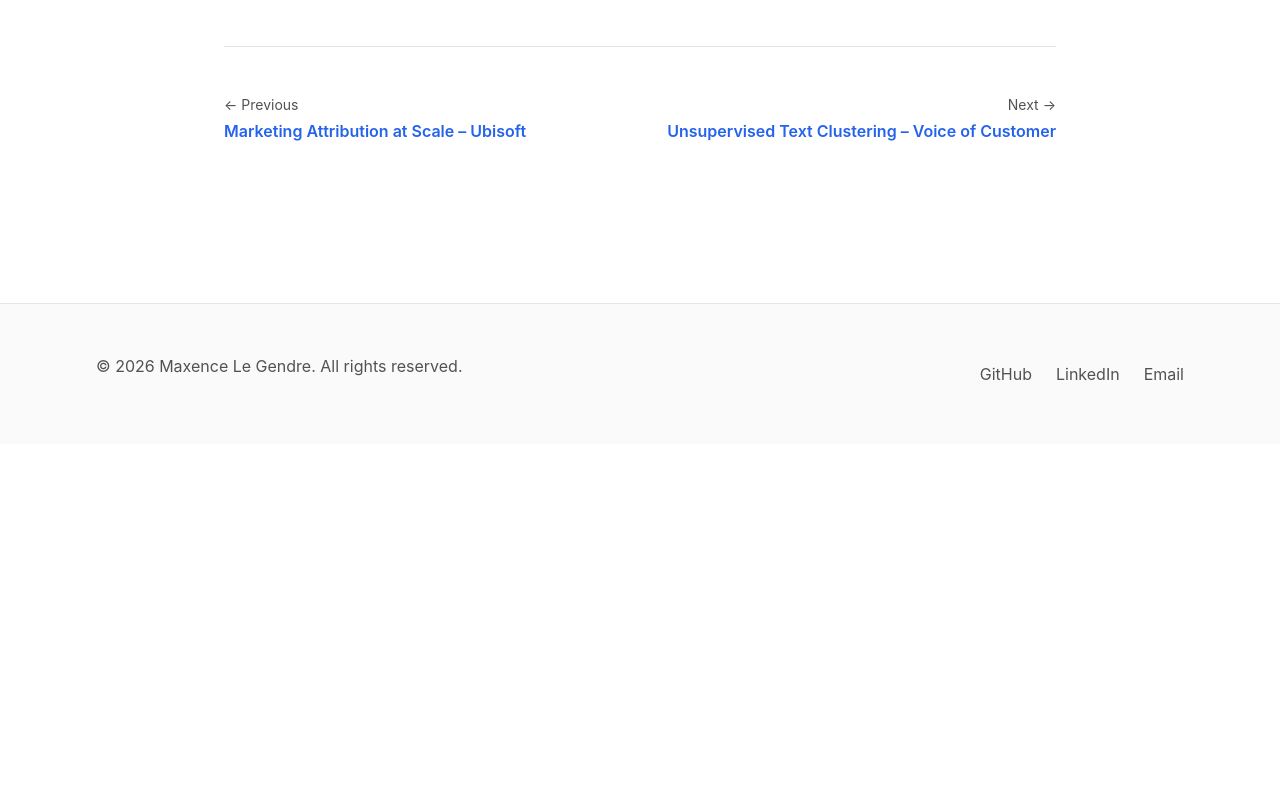
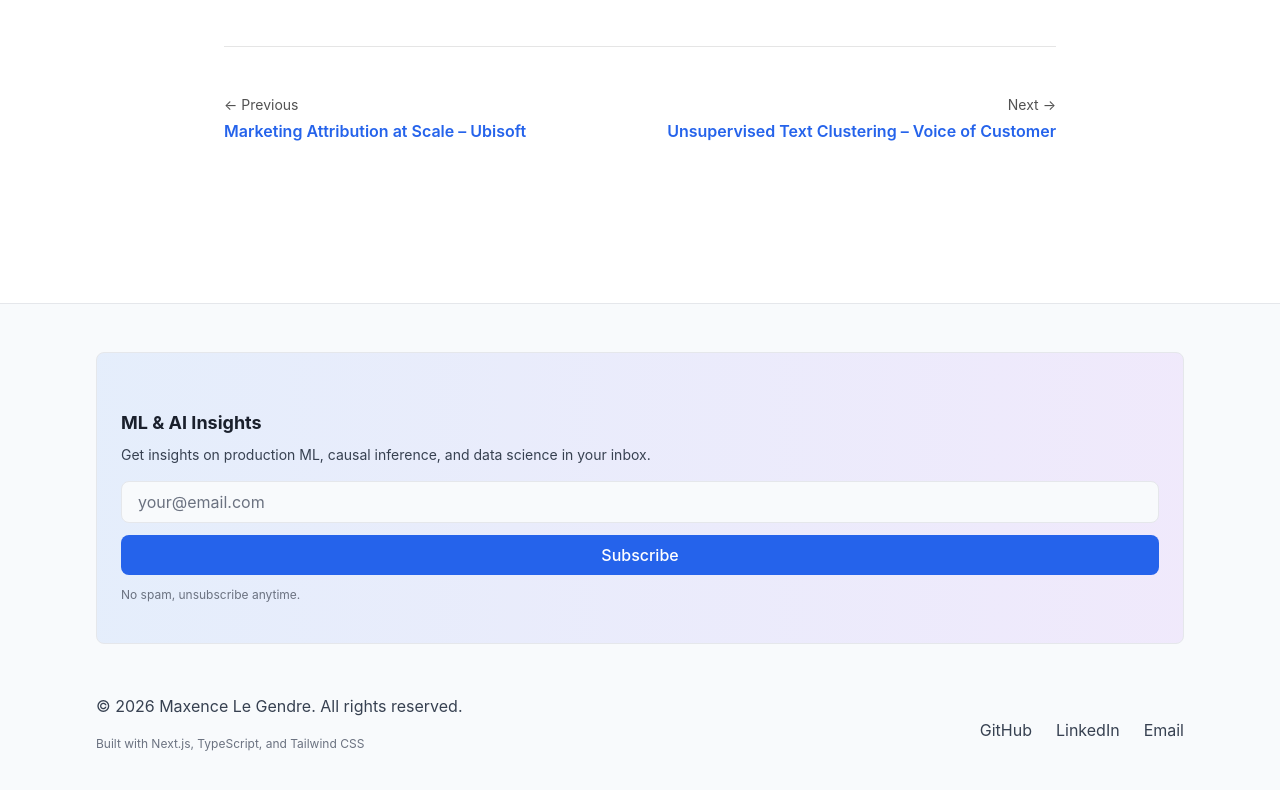
Before and after one commit to magicmaxmagic/portfolio, a Next.js app: page /projects/medical-ner in a window 1280 px wide. Shown: the part 6124-6914 px from the top of the page. Before the commit the page ends 6568 px from the top, so only its background shows below. Built offline with nearby package versions, Linux system fonts and the light colour scheme; no server answers.

Commit message:
feat: Add newsletter signup integration

```diff
--- /dev/null
+++ b/app/api/newsletter/route.ts
@@ -0,0 +1,70 @@
+import { NextResponse } from 'next/server';
+
+interface NewsletterSignup {
+  email: string;
+  subscribedAt: string;
+  confirmed: boolean;
+}
+
+// Simple in-memory storage (in production, use a database or email service like Brevo/Mailchimp)
+const subscribers: NewsletterSignup[] = [];
+
+export async function POST(request: Request) {
+  try {
+    const body = await request.json();
+    const { email } = body;
+
+    // Validate email
+    if (!email || !email.includes('@')) {
+      return NextResponse.json(
+        { message: 'Invalid email address' },
+        { status: 400 }
+      );
+    }
+
+    // Check if already subscribed
+    if (subscribers.some(sub => sub.email === email)) {
+      return NextResponse.json(
+        { message: 'This email is already subscribed' },
+        { status: 400 }
+      );
+    }
+
+    // Add subscriber (in production, send confirmation email via Brevo/Mailchimp)
+    subscribers.push({
+      email,
+      subscribedAt: new Date().toISOString(),
+      confirmed: false, // Would be set to true after email confirmation
+    });
+
+    // TODO: Send confirmation email via Brevo or Mailchimp
+    // For now, just log it
+    console.log(`New newsletter subscriber: ${email}`);
+
+    // Track in Sentry if available
+    try {
+      const Sentry = await import('@sentry/nextjs').then(m => m.default);
+      Sentry.captureMessage(`Newsletter signup: ${email}`, 'info');
+    } catch {
+      // Sentry not available, continue
+    }
+
+    return NextResponse.json(
+      { message: 'Successfully subscribed! Please confirm your email.' },
+      { status: 200 }
+    );
+  } catch (error) {
+    console.error('Newsletter signup error:', error);
+    return NextResponse.json(
+      { message: 'Failed to process subscription' },
+      { status: 500 }
+    );
+  }
+}
+
+export async function GET() {
+  return NextResponse.json({
+    subscribers: subscribers.length,
+    confirmed: subscribers.filter(s => s.confirmed).length,
+  });
+}
--- /dev/null
+++ b/components/NewsletterSignup.tsx
@@ -0,0 +1,90 @@
+'use client';
+
+import { useState } from 'react';
+
+export function NewsletterSignup() {
+  const [email, setEmail] = useState('');
+  const [loading, setLoading] = useState(false);
+  const [status, setStatus] = useState<'idle' | 'success' | 'error'>('idle');
+  const [message, setMessage] = useState('');
+
+  const handleSubmit = async (e: React.FormEvent) => {
+    e.preventDefault();
+
+    if (!email) {
+      setStatus('error');
+      setMessage('Please enter an email address');
+      return;
+    }
+
+    setLoading(true);
+    setStatus('idle');
+
+    try {
+      const response = await fetch('/api/newsletter', {
+        method: 'POST',
+        headers: {
+          'Content-Type': 'application/json',
+        },
+        body: JSON.stringify({ email }),
+      });
+
+      if (response.ok) {
+        setStatus('success');
+        setMessage('Thanks for subscribing! Check your email to confirm.');
+        setEmail('');
+      } else {
+        const error = await response.json();
+        setStatus('error');
+        setMessage(error.message || 'Something went wrong. Please try again.');
+      }
+    } catch (error) {
+      setStatus('error');
+      setMessage('Failed to subscribe. Please try again later.');
+      console.error('Newsletter signup error:', error);
+    } finally {
+      setLoading(false);
+    }
+  };
+
+  return (
+    <div className="bg-gradient-to-r from-blue-500/10 to-purple-500/10 rounded-lg p-6 border border-[color:var(--border-color)]">
+      <h3 className="text-lg font-bold text-[color:var(--text-primary)] mb-2">
+        ML & AI Insights
+      </h3>
+      <p className="text-sm text-[color:var(--text-secondary)] mb-4">
+        Get insights on production ML, causal inference, and data science in your inbox.
+      </p>
+
+      <form onSubmit={handleSubmit} className="flex flex-col gap-3">
+        <input
+          type="email"
+          placeholder="your@email.com"
+          value={email}
+          onChange={(e) => setEmail(e.target.value)}
+          disabled={loading || status === 'success'}
+          className="px-4 py-2 rounded-lg bg-[color:var(--bg-secondary)] border border-[color:var(--border-color)] text-[color:var(--text-primary)] placeholder-[color:var(--text-tertiary)] focus:outline-none focus:border-[color:var(--accent-blue)] disabled:opacity-50"
+        />
+
+        <button
+          type="submit"
+          disabled={loading || status === 'success'}
+          className="px-4 py-2 bg-[color:var(--accent-blue)] text-white rounded-lg hover:opacity-90 transition-opacity disabled:opacity-50 font-medium"
+        >
+          {loading ? 'Subscribing...' : status === 'success' ? 'Subscribed!' : 'Subscribe'}
+        </button>
+
+        {status === 'success' && (
+          <p className="text-sm text-green-400">{message}</p>
+        )}
+        {status === 'error' && (
+          <p className="text-sm text-red-400">{message}</p>
+        )}
+      </form>
+
+      <p className="text-xs text-[color:var(--text-tertiary)] mt-3">
+        No spam, unsubscribe anytime.
+      </p>
+    </div>
+  );
+}
--- a/components/layout/Footer.tsx
+++ b/components/layout/Footer.tsx
@@ -1,33 +1,48 @@
+'use client';
+
+import { NewsletterSignup } from '@/components/NewsletterSignup';
+
 export default function Footer() {
   const currentYear = new Date().getFullYear();
 
   return (
-    <footer className="border-t border-slate-200 bg-slate-50 mt-24">
+    <footer className="border-t border-[color:var(--border-color)] bg-[color:var(--bg-secondary)] mt-24">
       <div className="max-w-6xl mx-auto px-4 py-12 sm:px-6 lg:px-8">
-        <div className="flex flex-col md:flex-row justify-between items-center gap-4">
-          <p className="text-slate-600">
-            © {currentYear} Maxence Le Gendre. All rights reserved.
-          </p>
+        {/* Newsletter Section */}
+        <div className="mb-12">
+          <NewsletterSignup />
+        </div>
+
+        {/* Footer Links */}
+        <div className="flex flex-col md:flex-row justify-between items-start md:items-center gap-8">
+          <div>
+            <p className="text-[color:var(--text-secondary)]">
+              © {currentYear} Maxence Le Gendre. All rights reserved.
+            </p>
+            <p className="text-xs text-[color:var(--text-tertiary)] mt-2">
+              Built with Next.js, TypeScript, and Tailwind CSS
+            </p>
+          </div>
           <div className="flex gap-6">
             <a
-              href="https://github.com/maxencelegendre"
+              href="https://github.com/magicmaxmagic"
               target="_blank"
               rel="noopener noreferrer"
-              className="text-slate-600 hover:text-slate-900"
+              className="text-[color:var(--text-secondary)] hover:text-[color:var(--accent-blue)] transition-colors"
             >
               GitHub
             </a>
             <a
-              href="https://linkedin.com/in/maxencelegendre"
+              href="https://linkedin.com/in/maxence-le-gendre"
               target="_blank"
               rel="noopener noreferrer"
-              className="text-slate-600 hover:text-slate-900"
+              className="text-[color:var(--text-secondary)] hover:text-[color:var(--accent-blue)] transition-colors"
             >
               LinkedIn
             </a>
             <a
               href="mailto:maxence@example.com"
-              className="text-slate-600 hover:text-slate-900"
+              className="text-[color:var(--text-secondary)] hover:text-[color:var(--accent-blue)] transition-colors"
             >
               Email
             </a>
```
Also changed, not shown: 1 other file (tests, documents, lock files or other folders).
